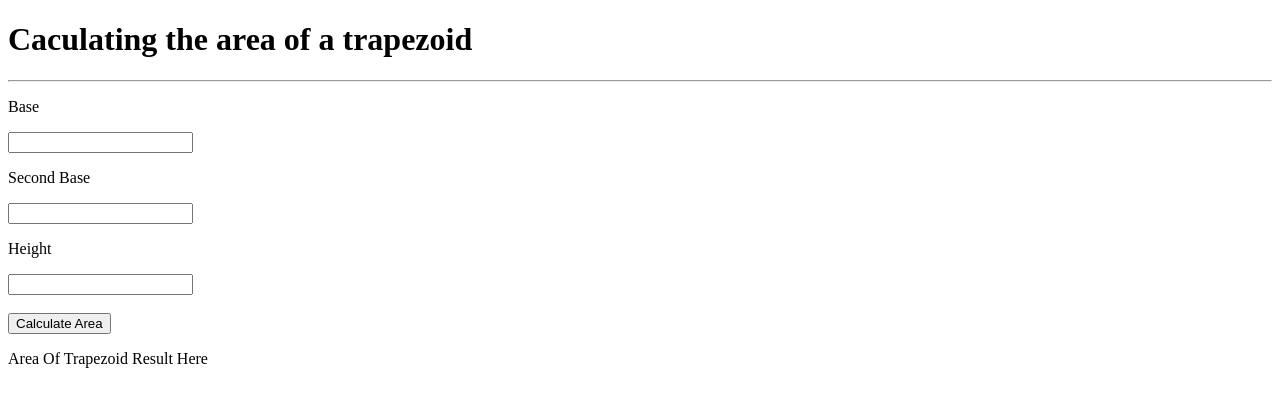
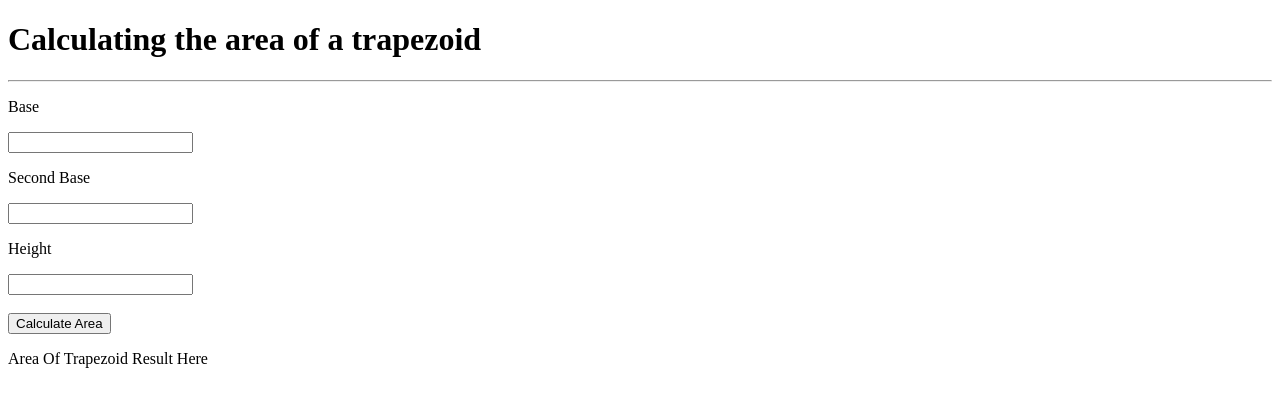
Before and after one commit to Nash-Villarta/ICS20-Unit6-01, a plain HTML site: page index.html in a window 1280 px wide. Drawn offline with Linux system fonts and the light colour scheme.

Commit message:
Misspelled Calculating

```diff
--- a/index.html
+++ b/index.html
@@ -7,7 +7,7 @@
     <link href="style.css" rel="stylesheet" type="text/css" />
   </head>
   <body>
-    <h1>Caculating the area of a trapezoid</h1>
+    <h1>Calculating the area of a trapezoid</h1>
     <hr>
     <p>Base</p>
     <input type="text" id="inputbase">
```
